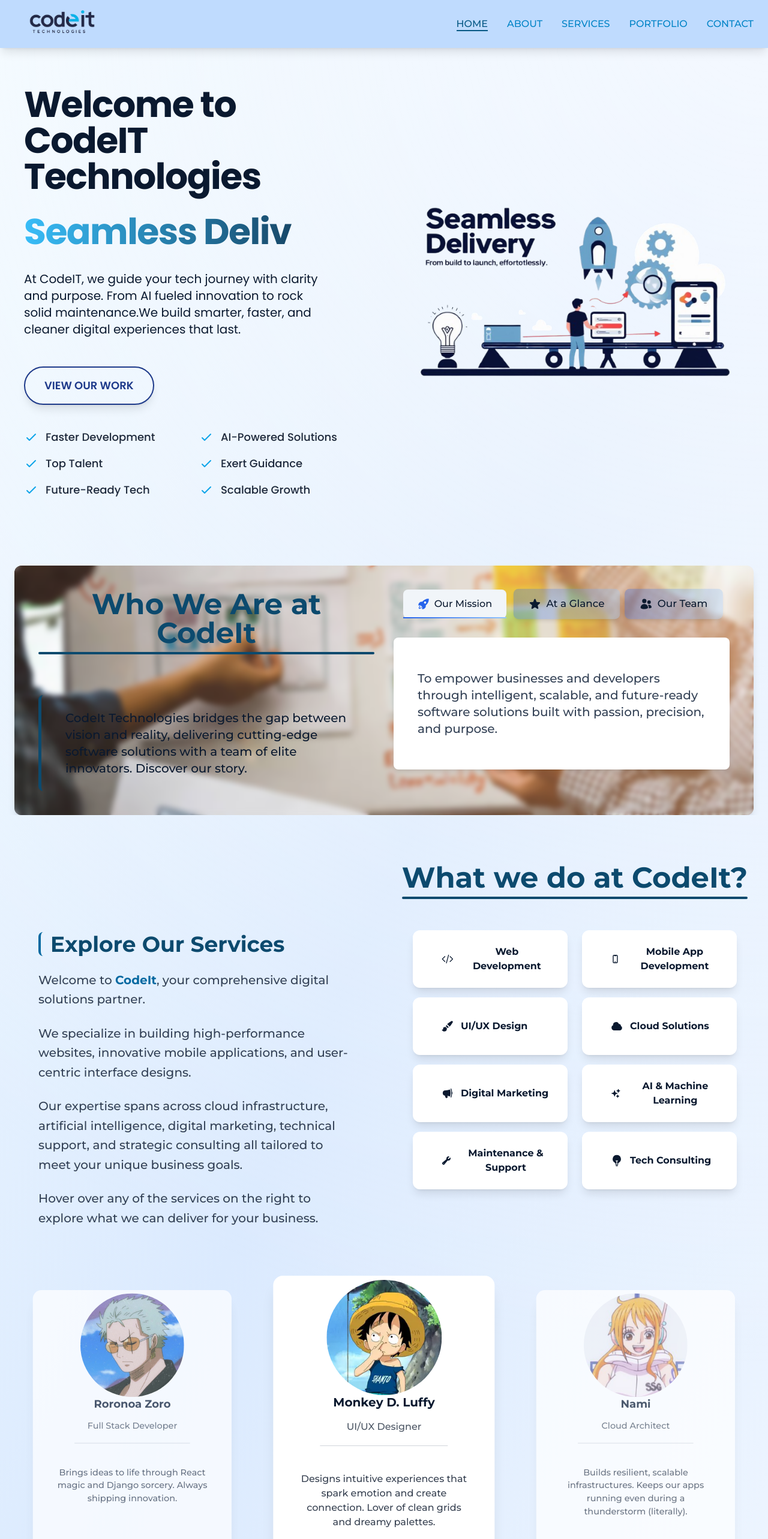
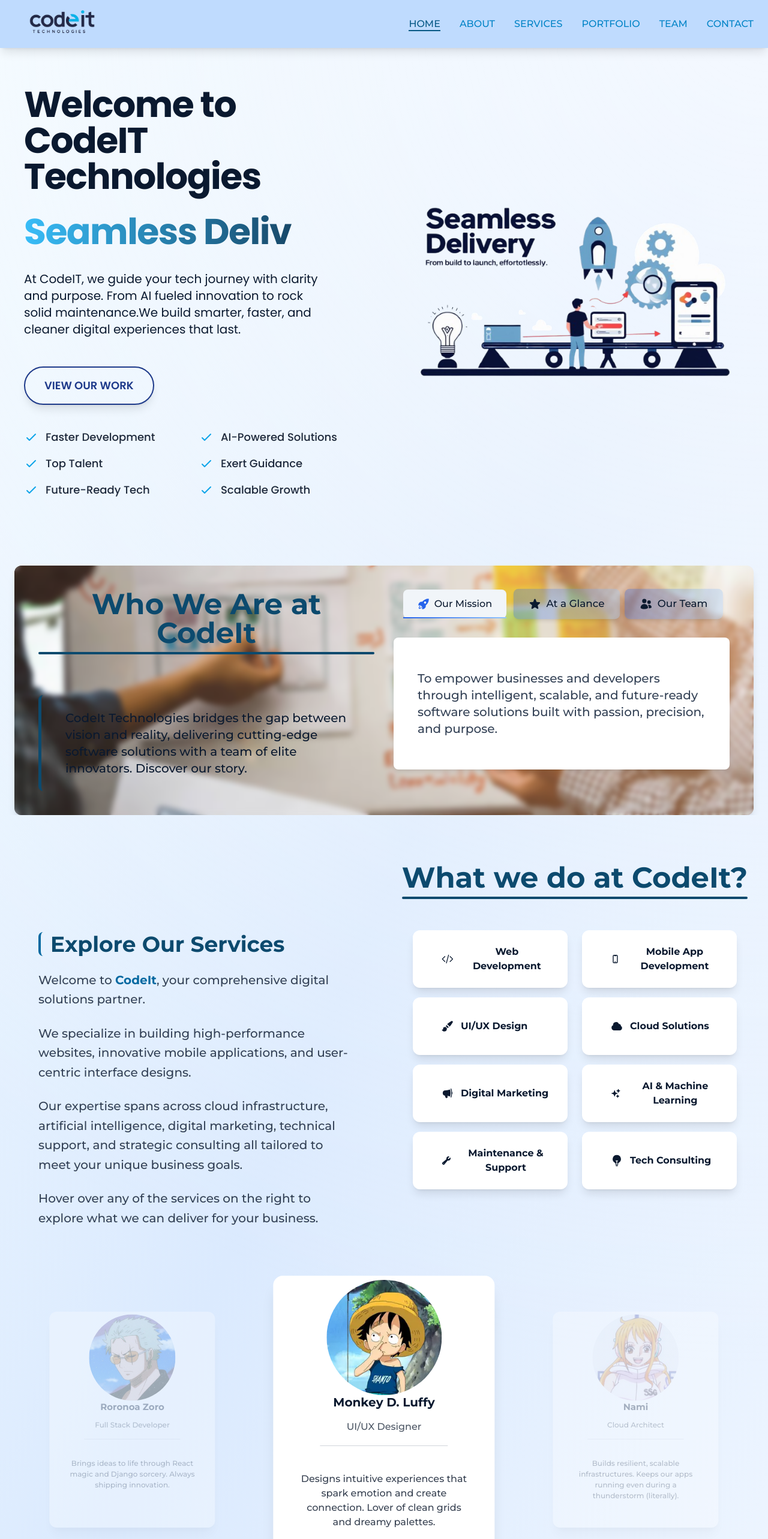
Before and after one commit to moin-ansari-o8/CodeIt, a React (Vite) app: page / in a window 1280 px wide. Shown: the top 2566 px of the page at 60% size. Built offline with nearby package versions, Linux system fonts and the light colour scheme.

Commit message:
slowed down the speed of about team carousel

```diff
--- a/src/components/AboutTeam.jsx
+++ b/src/components/AboutTeam.jsx
@@ -63,7 +63,7 @@ const AboutTeam = () => {
   };
 
   return (
-    <div className="w-full py-10 px-2 sm:px-4">
+    <div id="team" className="w-full py-10 px-2 sm:px-4">
       <Swiper
         ref={swiperRef}
         modules={[Autoplay]}
@@ -76,7 +76,8 @@ const AboutTeam = () => {
         }}
         centeredSlides={true}
         loop={true}
-        autoplay={{ delay: 5000, disableOnInteraction: false }}
+        autoplay={{ delay: 3000, disableOnInteraction: false }}
+        speed={1100}
         className="w-full"
       >
         {team.map((member, index) => (
@@ -88,11 +89,13 @@ const AboutTeam = () => {
                   if (isNext) handleHover(2);
                 }}
                 className={`transition-all duration-500 ease-in-out transform flex flex-col items-center justify-between p-4 sm:p-6 rounded-2xl shadow-xl bg-white mx-auto mb-10 ${
-                  isActive ? "scale-100" : "scale-90 opacity-70"
+                  isActive
+                    ? "scale-100 opacity-100 z-10"
+                    : "scale-75 sm:scale-80 opacity-30 blur-[1px] z-0"
                 }`}
                 style={{
                   width: "90%",
-                  maxWidth: 460,
+                  maxWidth: 480,
                   height: 480,
                 }}
               >
--- a/src/components/Navbar.jsx
+++ b/src/components/Navbar.jsx
@@ -36,7 +36,14 @@ const Navbar = () => {
     document.documentElement.setAttribute("data-theme", theme);
     sessionStorage.setItem("theme", theme);
 
-    const sections = ["home", "about", "services", "portfolio", "contact"];
+    const sections = [
+      "home",
+      "about",
+      "services",
+      "portfolio",
+      "team",
+      "contact",
+    ];
     const navbarHeight = 80;
     observerRef.current = new IntersectionObserver(
       (entries) => {
@@ -123,7 +130,8 @@ const Navbar = () => {
         </div>
         {/* Desktop Nav Links */}
         <ul className="hidden lg:flex space-x-8">
-          {["home", "about", "services", "portfolio", "contact"].map((item) => (
+          {["home", "about", "services", "portfolio", "team", "contact"].map(
+            (item) => (
               <li key={item} className="relative">
                 <Link
                   to={item}
@@ -143,7 +151,8 @@ const Navbar = () => {
                   )}
                 </Link>
               </li>
-          ))}
+            )
+          )}
         </ul>
         {/* Theme Toggle (Desktop) */}
         {/* <div className="hidden lg:flex items-center space-x-4">
@@ -174,7 +183,7 @@ const Navbar = () => {
       {isMenuOpen && (
         <div className="lg:hidden bg-secondary shadow-lg">
           <ul className="flex flex-col items-center py-4 space-y-4">
-            {["home", "about", "services", "portfolio", "contact"].map(
+            {["home", "about", "services", "portfolio", "team", "contact"].map(
               (item) => (
                 <li key={item} className="relative">
                   <Link
```
Lines whose indentation alone changed are shown as unchanged.
